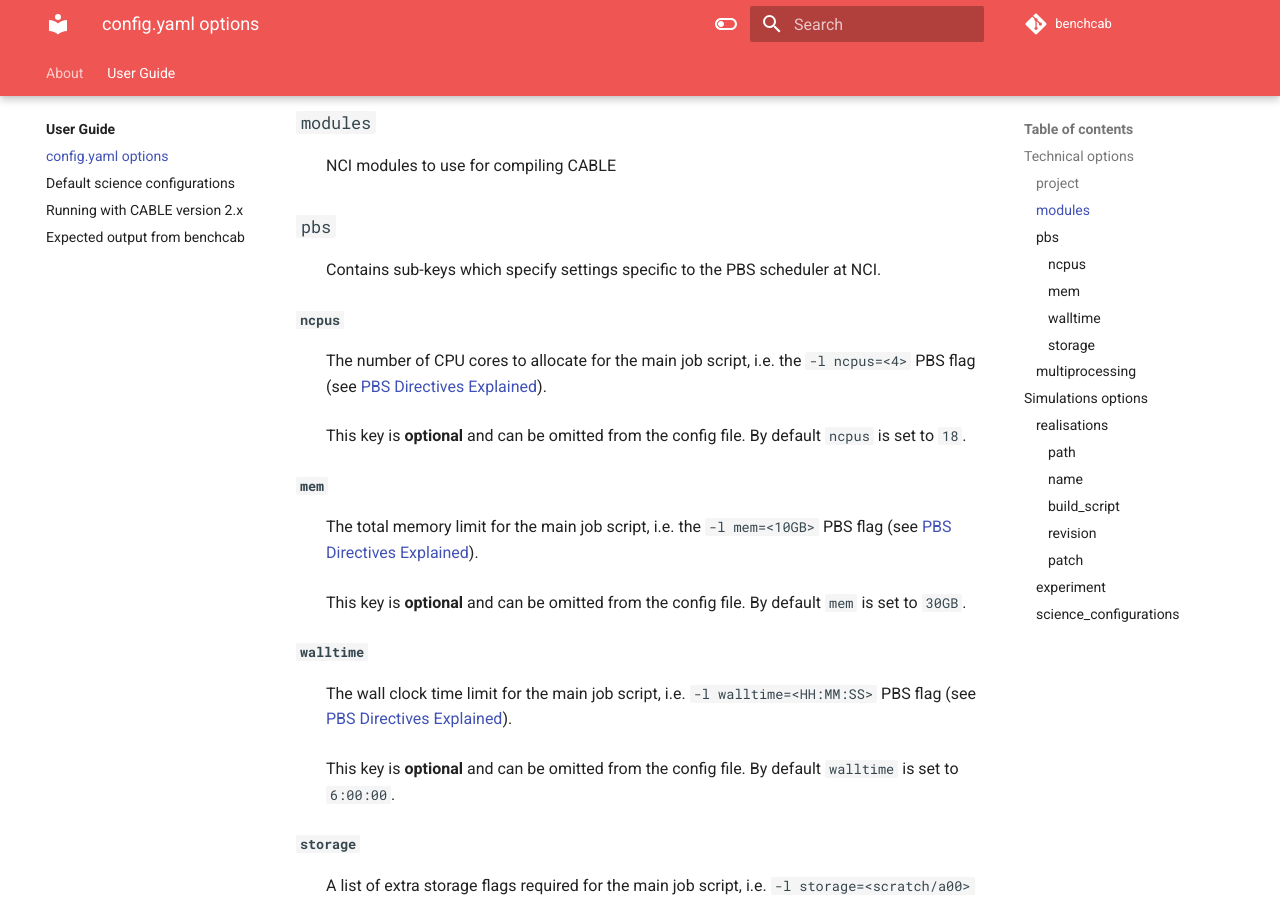
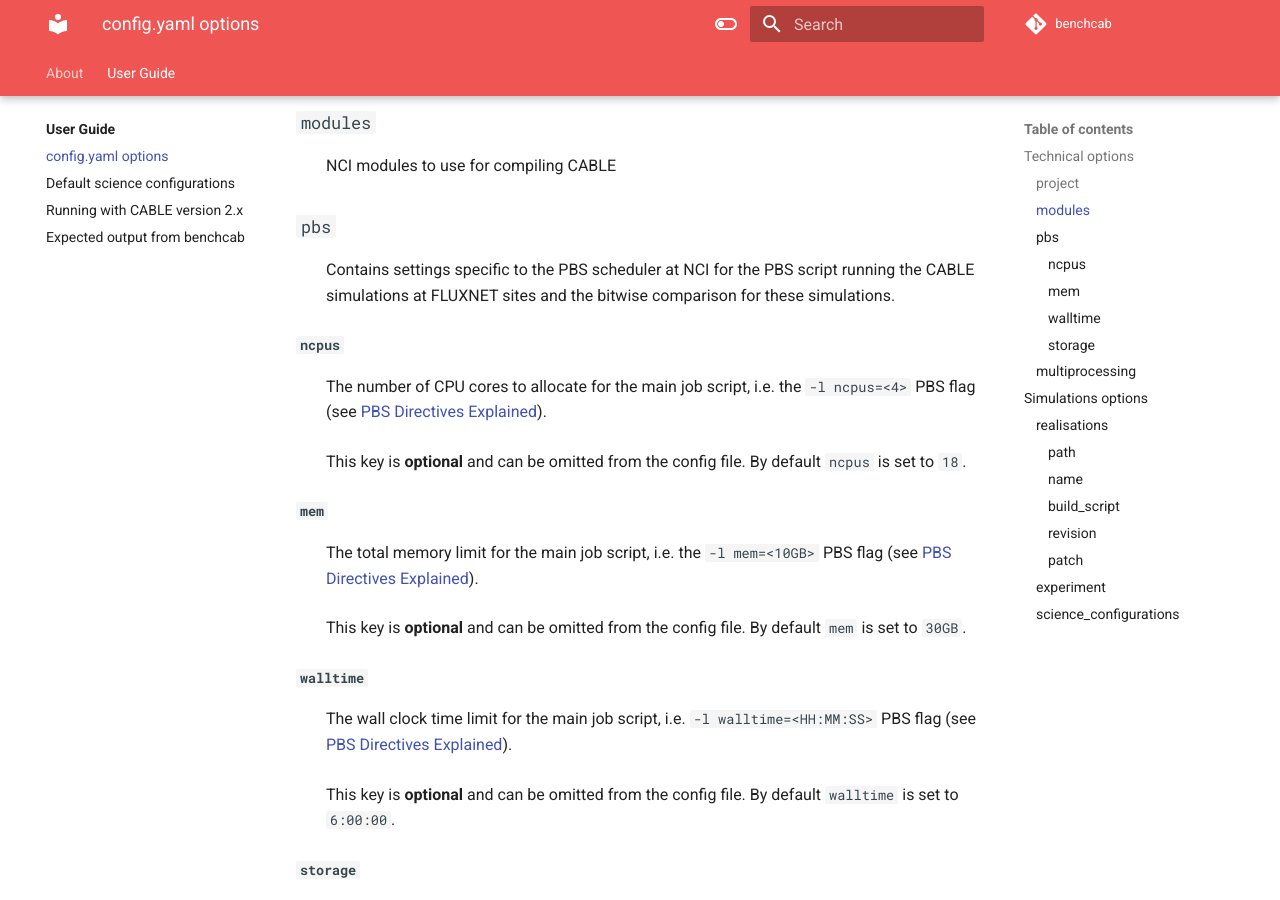
Before and after one commit to mdekauwe/CABLE_benchmarking, an MkDocs documentation site: the page built from docs/user_guide/config_options.md, in a window 1280 px wide and 900 px high, scrolled down 803 px. Built offline with MkDocs 1.6.1 and Material for MkDocs 9.7.7, drawn with Linux system fonts in a browser that asks for light colours; comment, search, counter and statistics services are not loaded.

Commit message:
Update docs/user_guide/config_options.md
Co-authored-by: Claire Carouge <ccarouge@users.noreply.github.com>

```diff
--- a/docs/user_guide/config_options.md
+++ b/docs/user_guide/config_options.md
@@ -45,7 +45,7 @@ The different running modes of `benchcab` are solely dependent on the options us
 
 ### `pbs`
 
-: Contains sub-keys which specify settings specific to the PBS scheduler at NCI.
+: Contains settings specific to the PBS scheduler at NCI for the PBS script running the CABLE simulations at FLUXNET sites and the bitwise comparison for these simulations.
 
 #### `ncpus`
 
```
